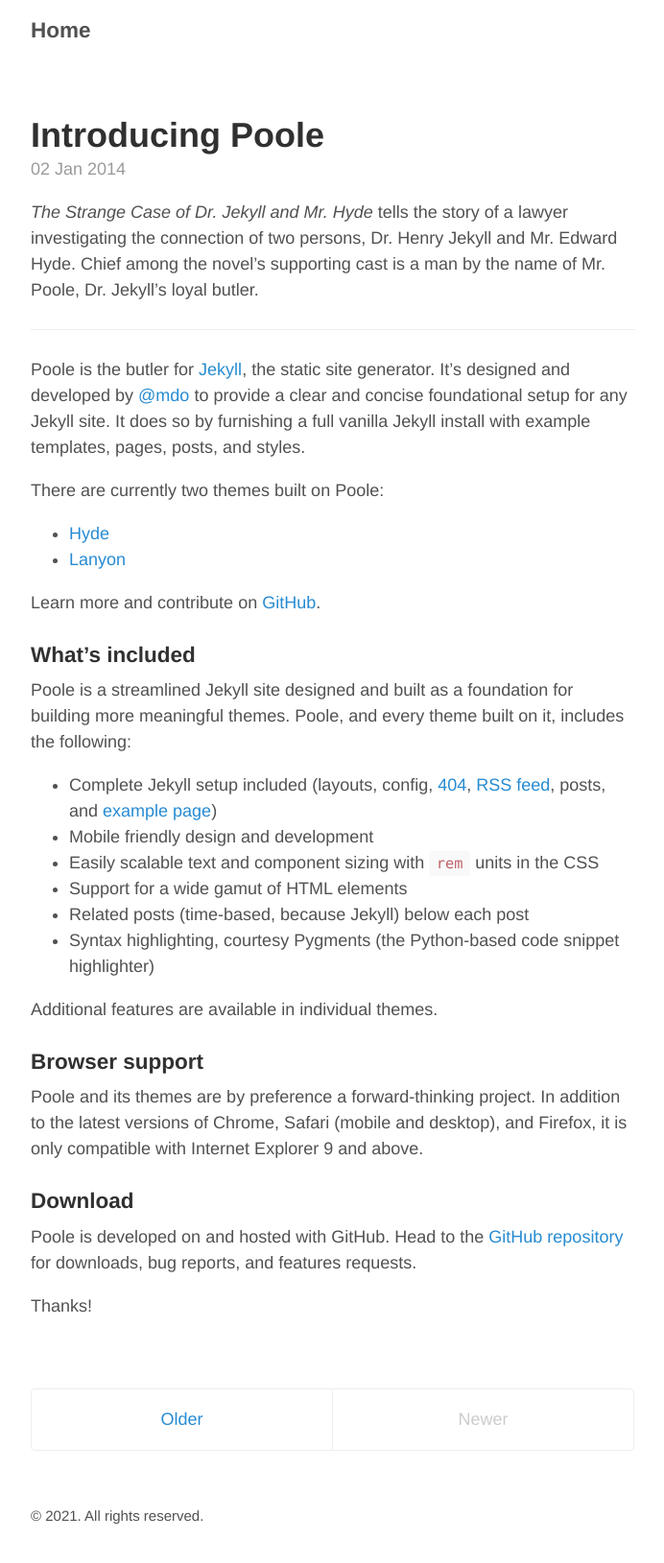
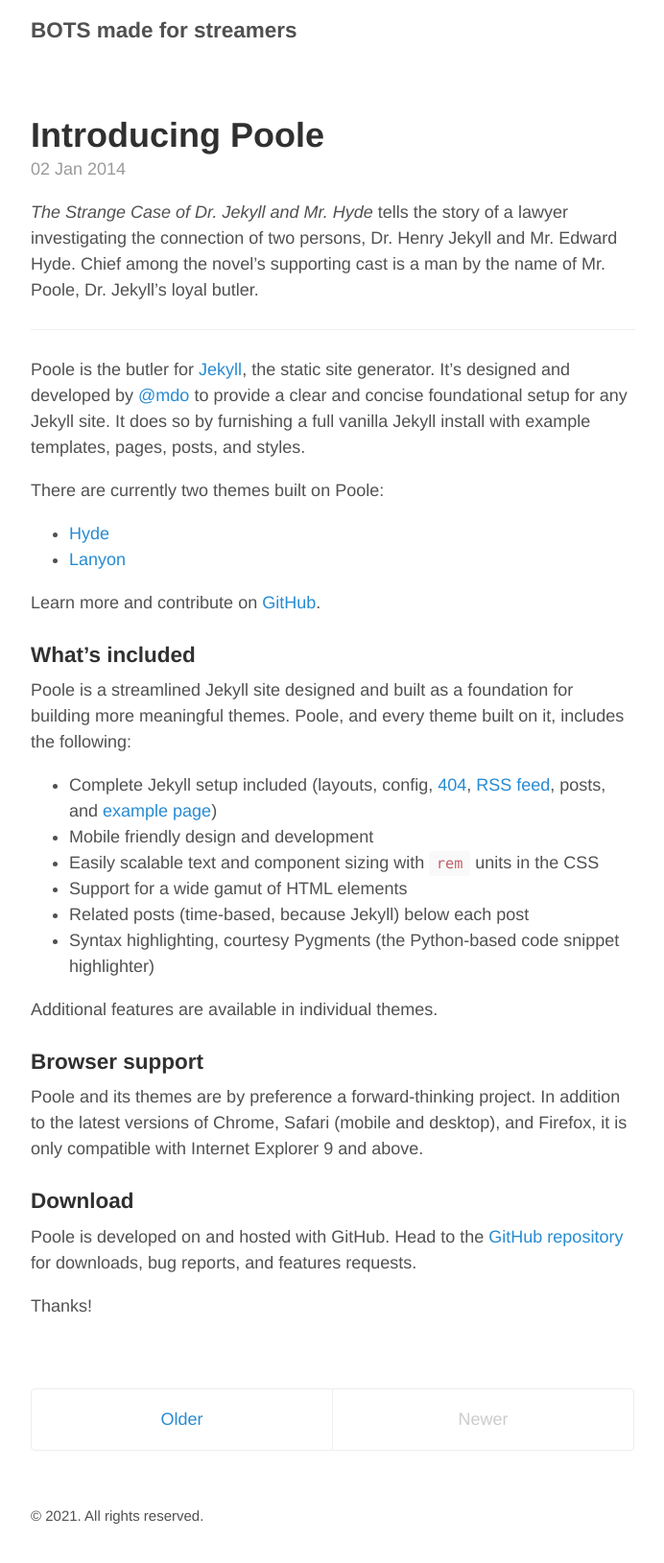
Before and after one commit to killertofus/docstest, a Jekyll site: the page built from index.html, in a window 1280 px wide. Shown: the whole page at 96% size, without its empty margins (293-985 px from the left). Built offline with Jekyll 4.4.1, drawn with Linux system fonts in a browser that asks for light colours; the list of posts is cut into pages by our own code; some of the changed lines change nothing that is shown.

Commit message:
Update _config.yml

```diff
--- a/_config.yml
+++ b/_config.yml
@@ -4,7 +4,7 @@
 permalink:           pretty
 
 # Setup
-title:               Home
+title:               BOTS made for streamers
 tagline:
 url:                 https://killertofus.github.io/docstest/
 paginate:            1
@@ -19,11 +19,11 @@
 
 # About/contact
 author:
-  name:              killer tofus
-  url:               https://twitter.com/KillerofTofu
-  discord:             killertofu#4612
+  name:              Mark Otto
+  url:               https://twitter.com/mdo
+  email:             markdotto@gmail.com
 
 # Custom vars
 version:             2.0.0
 github:
-  repo:              https://github.com/killertofus/knarfbot
+  repo:              https://github.com/poole/poole
```
